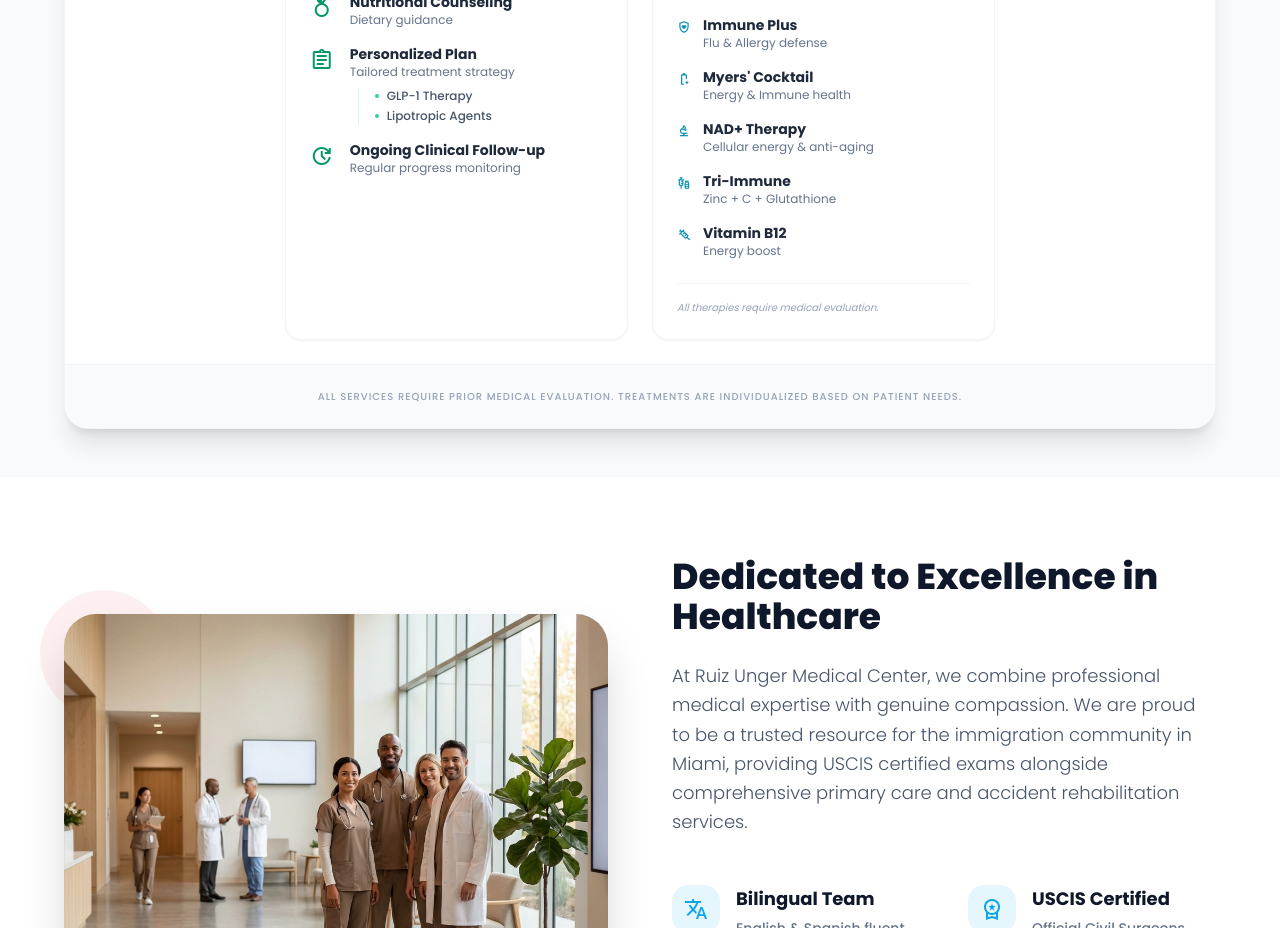
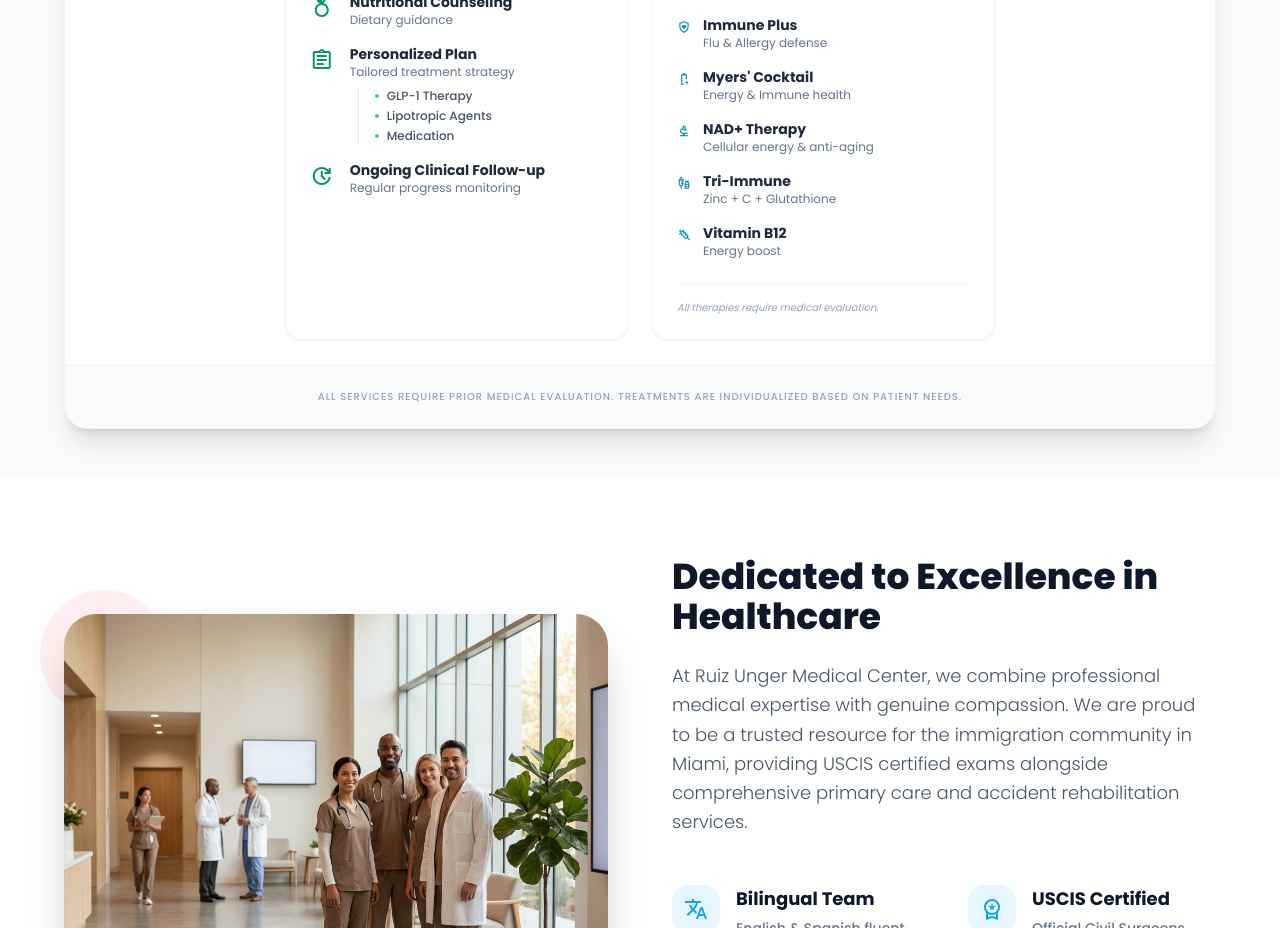
Before and after one commit to ruizuregmedicalcenter/ruizuregmedicalcenter2, a React (Vite) app: page / in a window 1280 px wide. Shown: the part 1700-2628 px from the top of the page. Built offline with nearby package versions, Linux system fonts and the light colour scheme.

Commit message:
Add Medication sub-item to Weight Loss Program

```diff
--- a/src/LandingPage.jsx
+++ b/src/LandingPage.jsx
@@ -352,6 +352,10 @@ const LandingPage = () => {
                                                 <span className="size-1 bg-emerald-400 rounded-full"></span>
                                                 <span className="text-xs text-slate-600 font-medium">{language === 'en' ? 'Lipotropic Agents' : 'Agentes Lipotrópicos'}</span>
                                             </div>
+                                            <div className="flex items-center gap-2">
+                                                <span className="size-1 bg-emerald-400 rounded-full"></span>
+                                                <span className="text-xs text-slate-600 font-medium">{language === 'en' ? 'Medication' : 'Medicación'}</span>
+                                            </div>
                                         </div>
                                     </div>
                                     <div className="flex gap-4">
```
